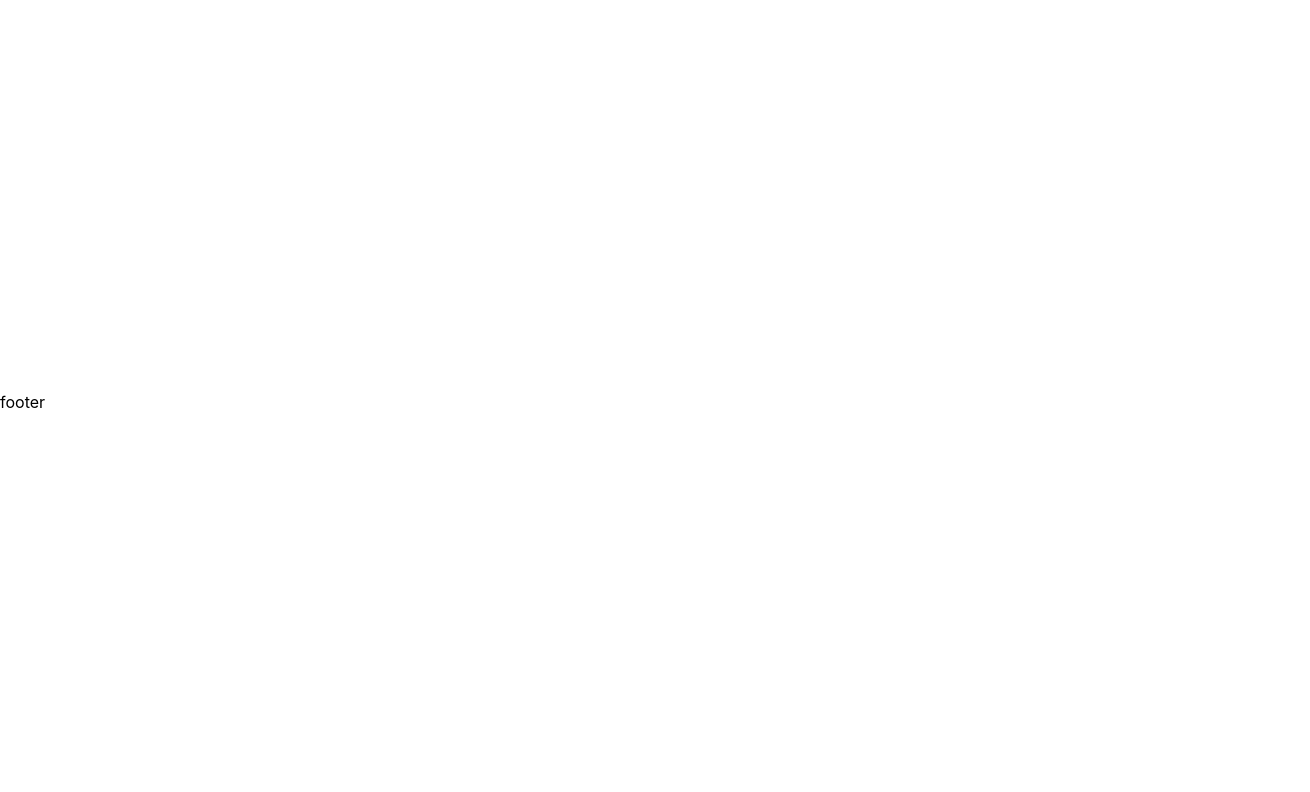
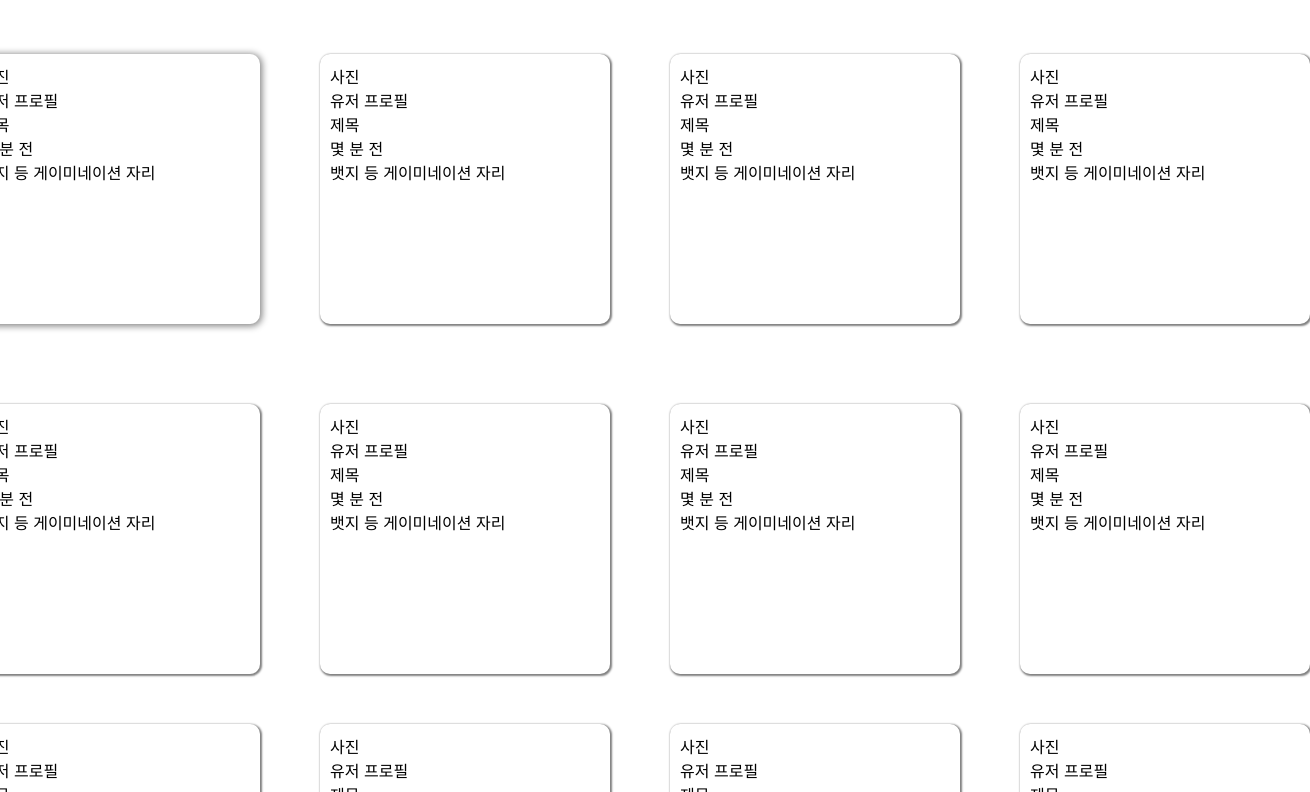
Before and after one commit to safe-pet/safe-pet-FE, a React (Create React App) app: page / in a window 1280 px wide. Shown: the part 388-1180 px from the top of the page, 1310 px wide, since content can reach past the window. Before the commit the page ends 800 px from the top, so only its background shows below. Built offline with nearby package versions, Linux system fonts and the light colour scheme.

Commit message:
update: add keyframes animation

```diff
--- a/src/components/buttons/Buttons.jsx
+++ b/src/components/buttons/Buttons.jsx
@@ -45,10 +45,10 @@ const PersonalBtns = styled.button`
   font-weight: bold;
   color: black;
   cursor: pointer;
-  transition:0.6s;
+  transition: 0.6s;
 
   &:hover {
-    color:white;
+    color: white;
     background-color: black;
     box-shadow: 1px 1px 3px 1px black;
   }
--- a/src/components/layout/Footer.jsx
+++ b/src/components/layout/Footer.jsx
@@ -5,6 +5,6 @@ export const Footer = () => {
 };
 
 const FooterSet = styled.div`
+  margin-top: 120px;
   position: absolute;
-  bottom: 0;
 `;
--- a/src/components/layout/Header.jsx
+++ b/src/components/layout/Header.jsx
@@ -81,9 +81,9 @@ const LogoImage = styled.img`
   border-radius: 20px;
   cursor: pointer;
 
-  animation: fadein 0.8s;
+  animation: headerFadein 0.8s;
   & {
-    @keyframes fadein {
+    @keyframes headerFadein {
       from {
         height: 0;
         opacity: 0;
--- a/src/components/mainPage/MainNav.jsx
+++ b/src/components/mainPage/MainNav.jsx
@@ -23,10 +23,23 @@ const NavContainer = styled.section`
   li {
     list-style: none;
   }
+
+  animation: MainNavFadein 0.8s;
+
+	&{
+	@keyframes MainNavFadein {
+   	 from {
+       	 opacity:0;
+    	}
+   	 to {
+      	  opacity:1;
+   	 }
+}}
 `;
 
 const MainNavStyle = styled.nav`
   display: flex;
+
 `;
 
 const NavListBox = styled.ul`
@@ -36,8 +49,8 @@ const NavListBox = styled.ul`
   display: flex;
   align-items: center;
 
-  border-radius:10px;
-  background-color:#FFF88C;
+  border-radius: 10px;
+  background-color: #fff88c;
 
   & li:first-child {
     border-radius: 10px 0px 0px 10px;
@@ -54,13 +67,15 @@ const NavLists = styled.li`
 
   width: 150px;
   height: 40px;
-  font-size:1rem;
-  font-weight:bold;
+  font-size: 1rem;
+  font-weight: bold;
   background-color: transparent;
-  transition : 0.4s;
+  transition: 0.4s;
   cursor: pointer;
 
-  &:hover{
-    background-color:#FFDB5A;
+  &:hover {
+    background-color: #ffdb5a;
   }
+
+
 `;
--- /dev/null
+++ b/src/components/posts/PostCard.jsx
@@ -0,0 +1,32 @@
+import styled from "styled-components";
+
+export const PostCard = () => {
+  return (
+    <CardBox>
+      <div>사진</div>
+      <div>
+        <div>유저 프로필</div>
+        <div>제목</div>
+        <div>몇 분 전</div>
+      </div>
+
+      <div>뱃지 등 게이미네이션 자리</div>
+    </CardBox>
+  );
+};
+
+const CardBox = styled.div`
+  margin: 10px;
+  padding: 10px;
+  width: 270px;
+  height: 250px;
+
+  border-radius: 10px;
+  box-shadow: 1px 1px 2px 1px gray;
+  transition: box-shadow ease-in-out 0.1s;
+  cursor: pointer;
+
+  &:hover {
+    box-shadow: 1px 1px 7px 1px gray;
+  }
+`;
--- a/src/components/posts/Posts.jsx
+++ b/src/components/posts/Posts.jsx
@@ -1,8 +1,42 @@
+import styled from "styled-components";
 
-export const Posts = ()=>{
-    return(
-        <div>
-            posts
-        </div>
-    )
-}
+import { PostCard } from "./PostCard";
+
+export const Posts = () => {
+  return (
+    <PostsContainer>
+      <GridBox>
+        <PostCard />
+        <PostCard />
+        <PostCard />
+        <PostCard />
+        <PostCard />
+        <PostCard />
+        <PostCard />
+        <PostCard />
+        <PostCard />
+        <PostCard />
+        <PostCard />
+        <PostCard />
+        <PostCard />
+        <PostCard />
+        <PostCard />
+        <PostCard />
+      </GridBox>
+    </PostsContainer>
+  );
+};
+
+const PostsContainer = styled.div`
+  margin: auto;
+  max-width: 1200px;
+`;
+
+const GridBox = styled.div`
+  display: grid;
+  justify-content: center;
+  align-items: center;
+  justify-items: center;
+  grid-template-rows: 350px 350px;
+  grid-template-columns: 350px 350px 350px 350px;
+`;
--- a/src/pages/Home.jsx
+++ b/src/pages/Home.jsx
@@ -1,13 +1,13 @@
 import styled from "styled-components";
 import { Layout } from "../components/layout/Layout";
 import { MainNav } from "../components/mainPage/MainNav";
-
-import { Buttons } from "../components/buttons/Buttons";
+import { Posts } from "../components/posts/Posts";
 
 export const Home = () => {
   return (
     <Layout>
       <MainNav />
+      <Posts />
     </Layout>
   );
 };
```
Also changed, not shown: src/image/SAFE-PET-SideLogo.png (added).
